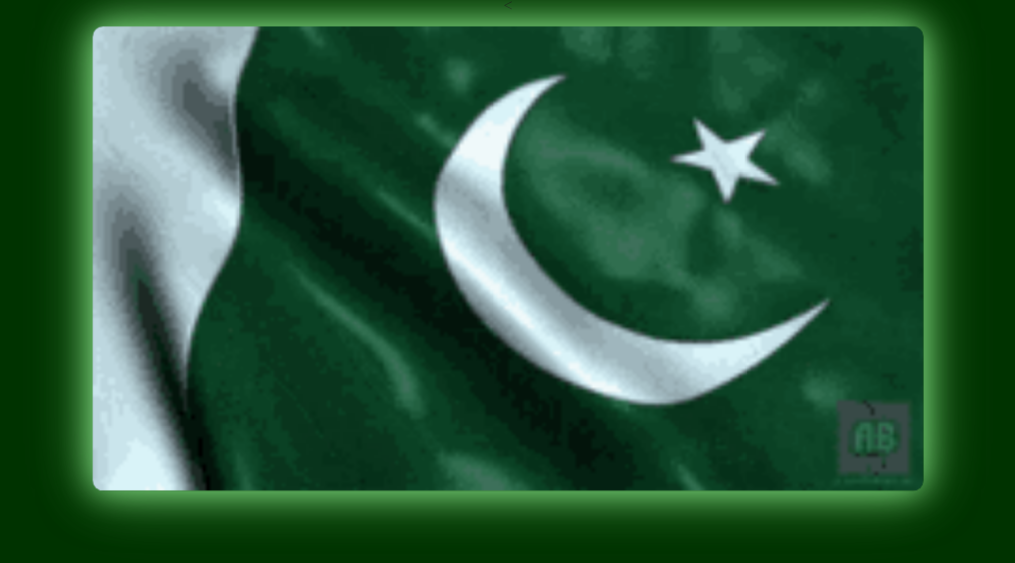
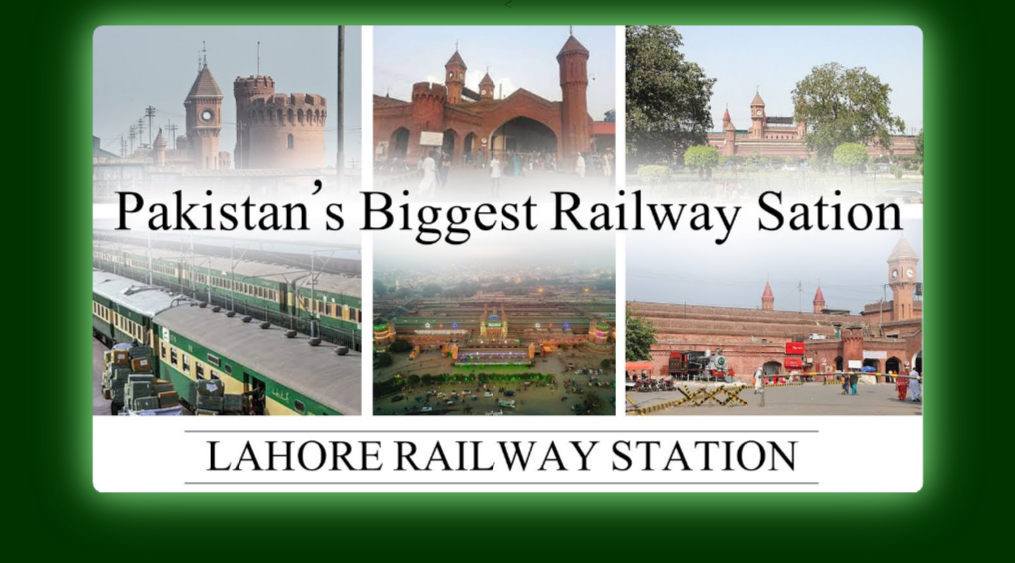
Before and after one commit to shahnazqamar/pr-rail-gov, a plain HTML site: page image_display.html in a window 1280 px wide. Shown: the part 237-800 px from the top of the page, without its empty margins (132-1147 px from the left). Drawn offline with Linux system fonts and the light colour scheme.

Commit message:
Update image_display.html

```diff
--- a/image_display.html
+++ b/image_display.html
@@ -24,7 +24,7 @@
         </div> -->
     </div>
     <<div class="image-container">
-        <img src="./pakistan-flag.gif" alt="Lahore Railway Station">
+        <img src="./PR p.png">
     </div>
     <script>
         document.addEventListener('DOMContentLoaded', () => {
```
